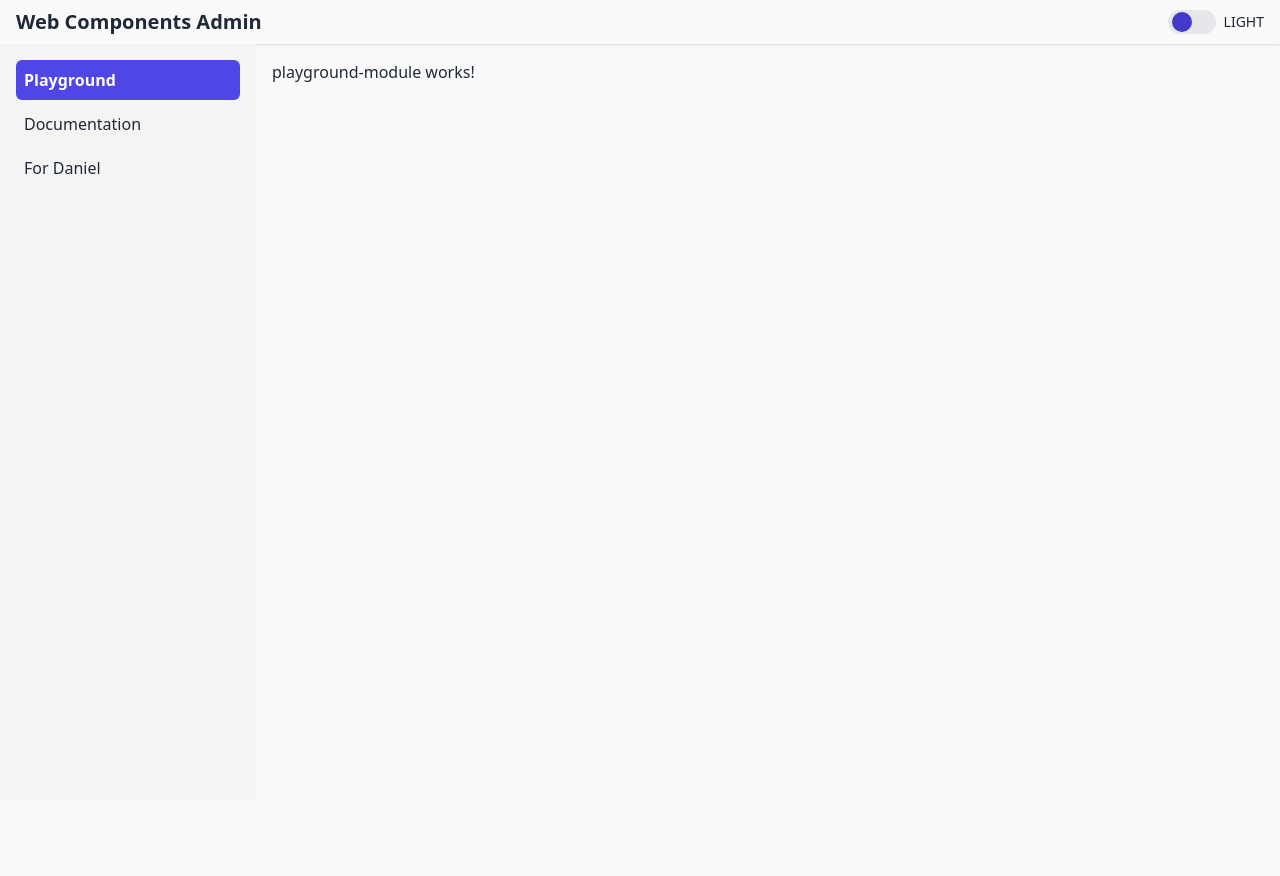
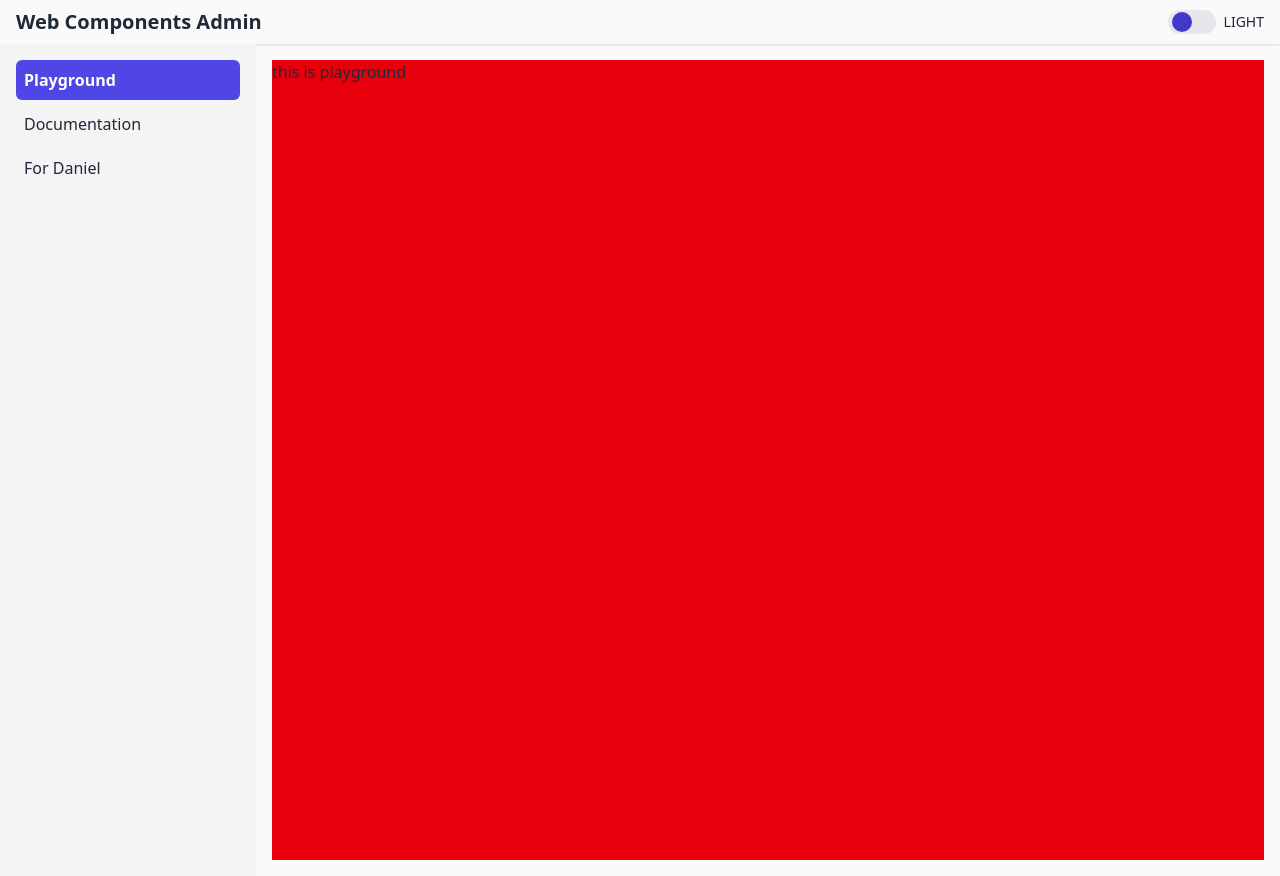
Before and after one commit to xekurt/button-editor, an Angular app: page /playground in a window 1280 px wide. Before the commit the page ends 800 px from the top, so only its background shows below. Built offline with nearby package versions, Linux system fonts and the light colour scheme.

Commit message:
change playground color for deployment testing

```diff
--- a/src/app/modules/playground-module/playground-module.component.html
+++ b/src/app/modules/playground-module/playground-module.component.html
@@ -1 +1 @@
-<p>playground-module works!</p>
+<section class="h-screen bg-red-600">this is playground</section>
```
